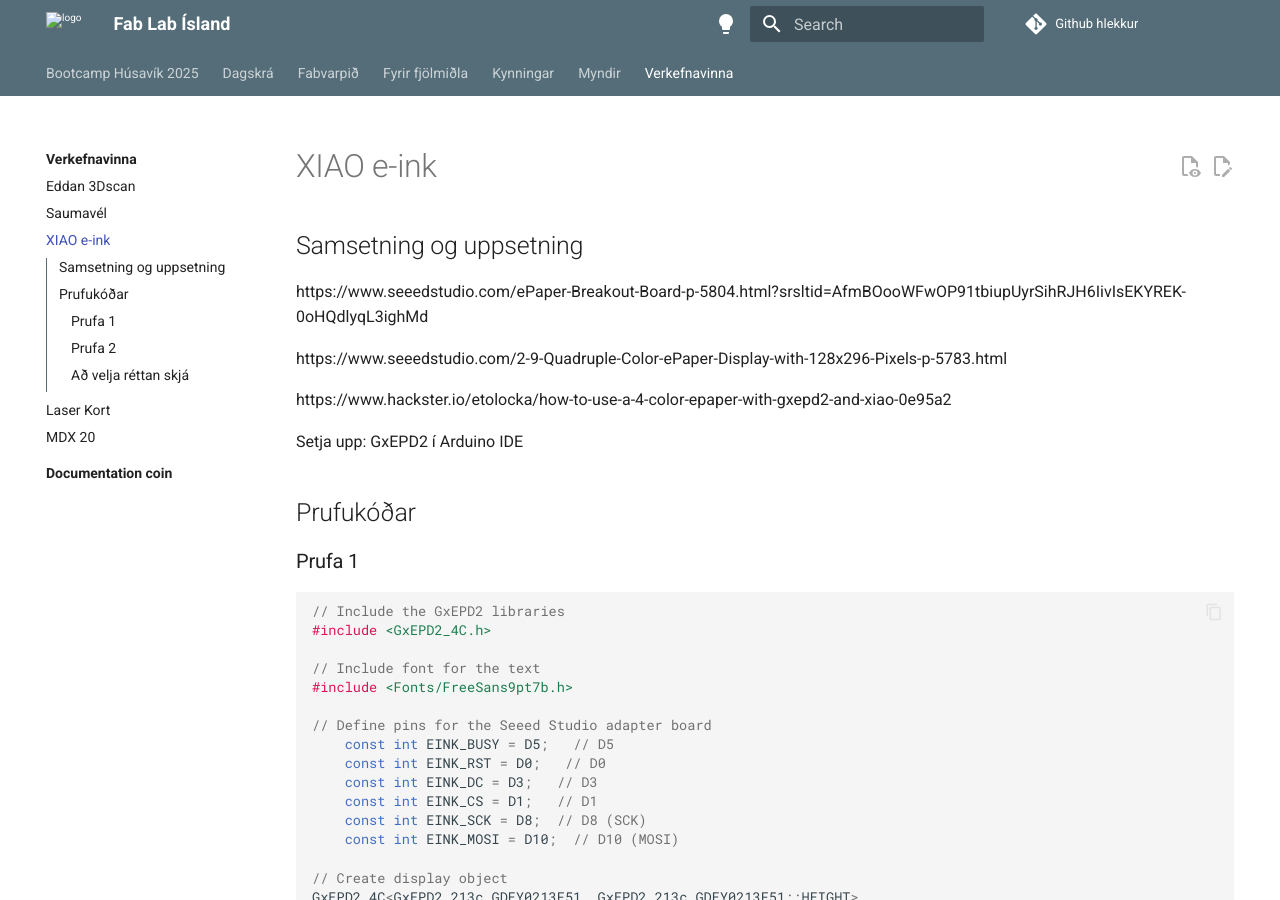
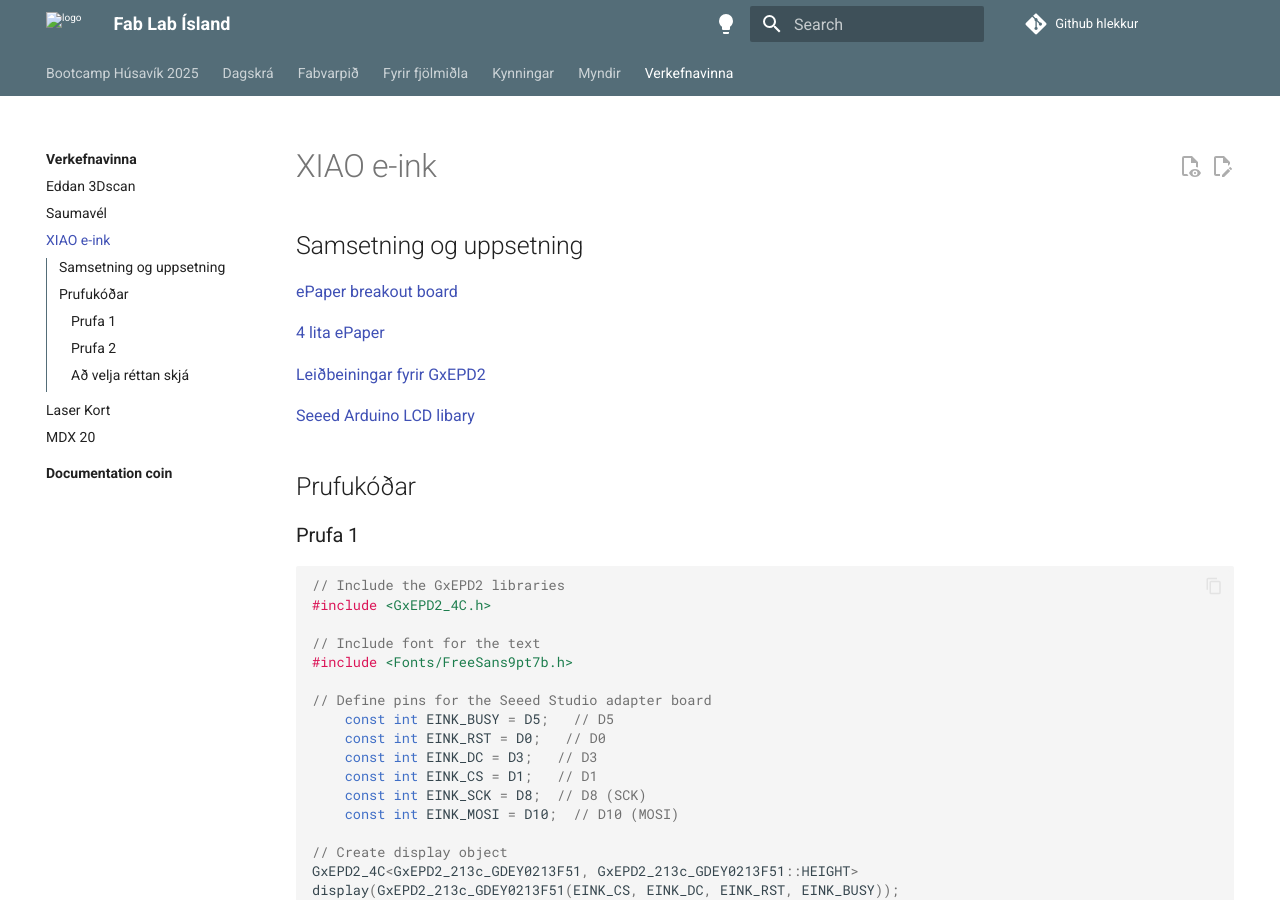
Before and after one commit to Fab-Lab-Island/fli-bootcamp-2025, an MkDocs documentation site: the page built from docs/verkefnavinna/eink.md, in a window 1280 px wide and 900 px high. Built offline with MkDocs 1.6.1 and Material for MkDocs 9.7.7, drawn with Linux system fonts in a browser that asks for light colours; comment, search, counter and statistics services are not loaded.

Commit message:
epaper linkar

```diff
--- a/docs/verkefnavinna/eink.md
+++ b/docs/verkefnavinna/eink.md
@@ -2,13 +2,13 @@
 
 ## Samsetning og uppsetning
 
-https://www.seeedstudio.com/ePaper-Breakout-Board-p-5804.html?srsltid=AfmBOooWFwOP91tbiupUyrSihRJH6IivIsEKYREK-0oHQdlyqL3ighMd
+[ePaper breakout board](https://www.seeedstudio.com/ePaper-Breakout-Board-p-5804.html?srsltid=AfmBOooWFwOP91tbiupUyrSihRJH6IivIsEKYREK-0oHQdlyqL3ighMd)
 
-https://www.seeedstudio.com/2-9-Quadruple-Color-ePaper-Display-with-128x296-Pixels-p-5783.html
+[4 lita ePaper](https://www.seeedstudio.com/2-9-Quadruple-Color-ePaper-Display-with-128x296-Pixels-p-5783.html)
 
-https://www.hackster.io/etolocka/how-to-use-a-4-color-epaper-with-gxepd2-and-xiao-0e95a2
+[Leiðbeiningar fyrir GxEPD2](https://www.hackster.io/etolocka/how-to-use-a-4-color-epaper-with-gxepd2-and-xiao-0e95a2)
 
-Setja upp: GxEPD2 í Arduino IDE
+[Seeed Arduino LCD libary](https://github.com/Seeed-Studio/Seeed_Arduino_LCD)
 
 ## Prufukóðar
 
```
